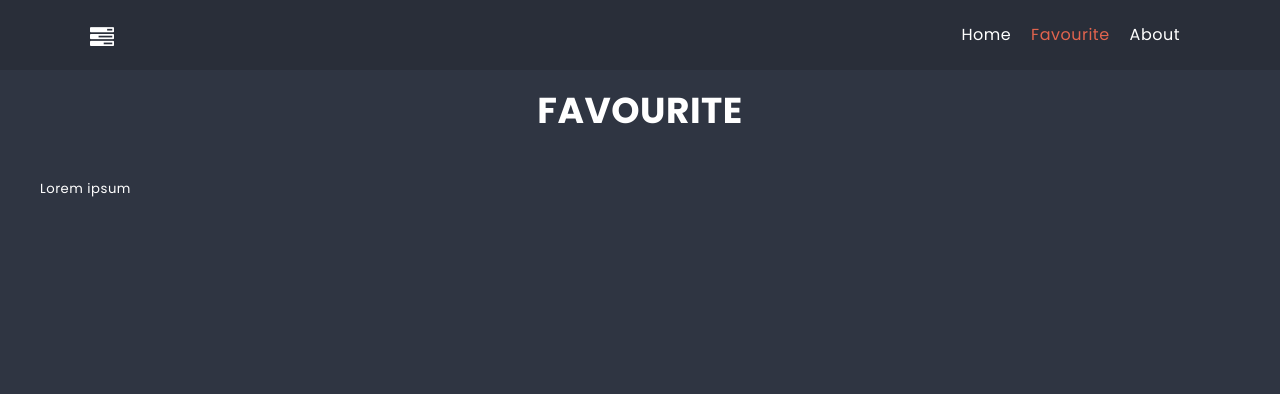
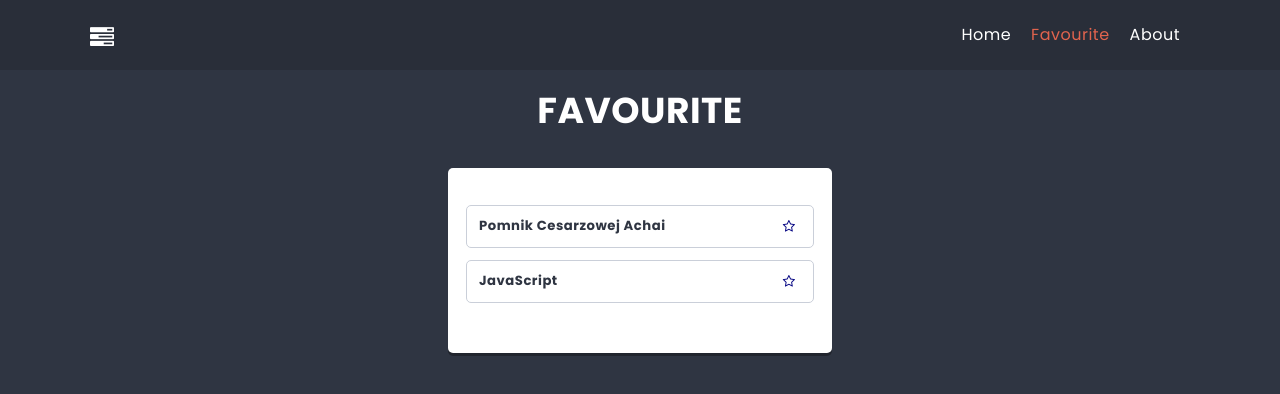
Before and after one commit to msedkiewicz/kodilla-module-15-to-do-app, a React (Create React App) app: page /favourite in a window 1280 px wide. Shown: the top 394 px of the page. Built offline with nearby package versions, Linux system fonts and the light colour scheme.

Commit message:
Add Favourite component code and styles

```diff
--- a/src/components/Favourite/Favourite.js
+++ b/src/components/Favourite/Favourite.js
@@ -1,16 +1,31 @@
+import styles from "./Favourite.module.scss";
 import Container from "../Container/Container";
 import NavBar from "../NavBar/NavBar";
 import PageTitle from "../PageTitle/PageTitle";
+import { getFavouriteCard } from "../../redux/store";
+import { useSelector } from "react-redux";
+import Card from "../Card/Card";
 
 const Favourite = () => {
+  const favouriteCards = useSelector(getFavouriteCard);
   return (
-    <div>
+    <>
       <NavBar />
       <Container>
         <PageTitle>Favourite</PageTitle>
-        <p>Lorem ipsum</p>
+        <div className={styles.column}>
+          <ul className={styles.cards}>
+            {favouriteCards.map((favouriteCard) => (
+              <Card
+                key={favouriteCard.id}
+                title={favouriteCard.title}
+                isFavourite={favouriteCard.isFavourite}
+              />
+            ))}
+          </ul>
+        </div>
       </Container>
-    </div>
+    </>
   );
 };
 
--- /dev/null
+++ b/src/components/Favourite/Favourite.module.scss
@@ -0,0 +1,26 @@
+@use "sass:math";
+@import '../../styles/settings.scss';
+
+.column {
+  flex-shrink: 0;
+  width: calc(33% - 12px);
+  background: $color-light;
+  margin: 0 $base-size $base-size 0;
+  padding: ($base-size * 1.5);
+  border-radius: $radius;
+  box-shadow: 0 math.div($base-size, 4) 0 rgba(0,0,0,0.3);
+  color: $color-dark;
+  margin: 0 auto;
+}
+
+.cards {
+  padding: math.div($base-size, 2) 0;
+  color: $color-dark;
+}
+
+@media (max-width: 767px) {
+  .column {
+    width: 100%;
+    margin: 0 0 $base-size 0;
+  }
+}
```
